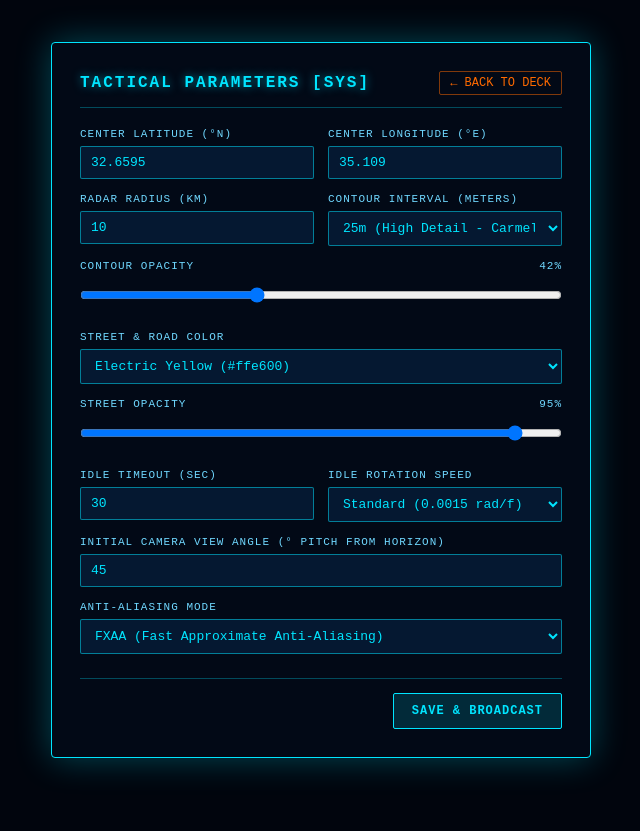
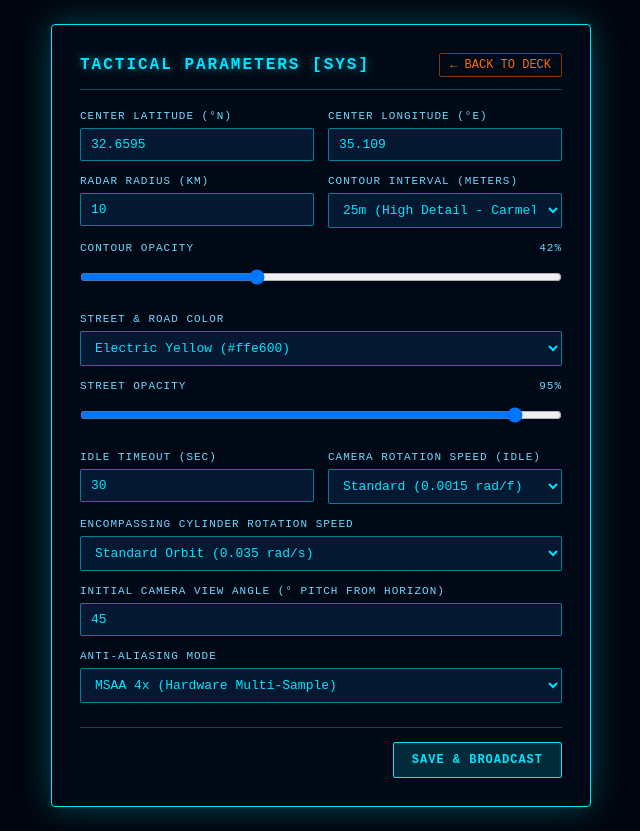
Before and after one commit to UFOslava/telemetry-deck, a FastAPI app: page /settings in a window 1280 px wide. Shown: the whole page, without its empty margins (319-959 px from the left). Before the commit the page ends 774 px from the top, so only its background shows below. Run offline with FastAPI, Linux system fonts and the light colour scheme.

Commit message:
feat: separate camera and encompassing cylinder rotation speed controls

```diff
--- a/backend/app/main.py
+++ b/backend/app/main.py
@@ -59,6 +59,8 @@ SETTINGS_DEFAULTS = {
     "roadOpacity": 0.95,
     "idleTimeoutMs": 30000,
     "idleRotationSpeed": 0.0015,
+    "cameraRotationSpeed": 0.0015,
+    "cylinderRotationSpeed": 0.035,
     "initialCameraPitch": 58.0,
     "aaMode": "fxaa",
 }
--- a/backend/app/templates/settings.html
+++ b/backend/app/templates/settings.html
@@ -181,14 +181,27 @@
           <input type="number" step="5" min="5" id="cfg-idle-timeout" required />
         </div>
         <div class="form-group">
-          <label>Idle Rotation Speed</label>
-          <select id="cfg-idle-speed">
-            <option value="0.001">Subtle (0.001 rad/f)</option>
-            <option value="0.0015">Standard (0.0015 rad/f)</option>
+          <label>Camera Rotation Speed (Idle)</label>
+          <select id="cfg-camera-speed">
+            <option value="0.0008">Subtle (0.0008 rad/f)</option>
+            <option value="0.0015" selected>Standard (0.0015 rad/f)</option>
             <option value="0.003">Dynamic (0.003 rad/f)</option>
-            <option value="0">Locked (No Rotation)</option>
+            <option value="0.005">Fast (0.005 rad/f)</option>
+            <option value="0">Locked (Static on Map)</option>
           </select>
         </div>
+      </div>
+
+      <div class="form-group">
+        <label>Encompassing Cylinder Rotation Speed</label>
+        <select id="cfg-cylinder-speed">
+          <option value="0.015">Slow Orbit (0.015 rad/s)</option>
+          <option value="0.035" selected>Standard Orbit (0.035 rad/s)</option>
+          <option value="0.070">Dynamic Orbit (0.070 rad/s)</option>
+          <option value="0.120">Rapid Orbit (0.120 rad/s)</option>
+          <option value="0">Locked (Static on Map)</option>
+          <option value="-0.035">Reverse Orbit (-0.035 rad/s)</option>
+        </select>
       </div>
 
       <div class="form-group">
@@ -235,7 +248,9 @@
         document.getElementById('cfg-road-op').value = Math.round(data.roadOpacity * 100);
         roadVal.textContent = `${Math.round(data.roadOpacity * 100)}%`;
         document.getElementById('cfg-idle-timeout').value = Math.round(data.idleTimeoutMs / 1000);
-        document.getElementById('cfg-idle-speed').value = String(data.idleRotationSpeed);
+        const camSpeed = data.cameraRotationSpeed !== undefined ? data.cameraRotationSpeed : data.idleRotationSpeed;
+        if (camSpeed !== undefined) document.getElementById('cfg-camera-speed').value = String(camSpeed);
+        if (data.cylinderRotationSpeed !== undefined) document.getElementById('cfg-cylinder-speed').value = String(data.cylinderRotationSpeed);
         document.getElementById('cfg-camera-pitch').value = data.initialCameraPitch !== undefined ? data.initialCameraPitch : 58;
         if (data.aaMode) document.getElementById('cfg-aa-mode').value = data.aaMode;
       } catch (err) {
@@ -247,6 +262,8 @@
       e.preventDefault();
       const statusEl = document.getElementById('status-msg');
       statusEl.textContent = 'Saving...';
+      const camSpeedVal = parseFloat(document.getElementById('cfg-camera-speed').value);
+      const cylSpeedVal = parseFloat(document.getElementById('cfg-cylinder-speed').value);
       const payload = {
         centerLat: parseFloat(document.getElementById('cfg-lat').value),
         centerLon: parseFloat(document.getElementById('cfg-lon').value),
@@ -256,7 +273,9 @@
         roadColor: parseInt(document.getElementById('cfg-road-color').value, 10),
         roadOpacity: parseInt(roadSlider.value, 10) / 100,
         idleTimeoutMs: parseInt(document.getElementById('cfg-idle-timeout').value, 10) * 1000,
-        idleRotationSpeed: parseFloat(document.getElementById('cfg-idle-speed').value),
+        cameraRotationSpeed: camSpeedVal,
+        idleRotationSpeed: camSpeedVal,
+        cylinderRotationSpeed: cylSpeedVal,
         initialCameraPitch: parseFloat(document.getElementById('cfg-camera-pitch').value),
         aaMode: document.getElementById('cfg-aa-mode').value,
       };
--- a/config/settings.json
+++ b/config/settings.json
@@ -8,6 +8,8 @@
   "roadOpacity": 0.95,
   "idleTimeoutMs": 30000,
   "idleRotationSpeed": 0.0015,
+  "cameraRotationSpeed": 0.0015,
+  "cylinderRotationSpeed": 0.035,
   "initialCameraPitch": 45,
-  "aaMode": "fxaa"
+  "aaMode": "msaa"
 }
--- a/frontend/src/main.js
+++ b/frontend/src/main.js
@@ -29,6 +29,8 @@ const DEFAULT_CONFIG = {
   roadOpacity: 0.95,
   idleTimeoutMs: 30000,
   idleRotationSpeed: 0.0015,
+  cameraRotationSpeed: 0.0015,
+  cylinderRotationSpeed: 0.035,
   initialCameraPitch: 58.0,
   aaMode: 'fxaa'
 };
@@ -70,7 +72,8 @@ scene.background = new THREE.Color(0x01050d);
 
 const camera = setupCamera(window.innerWidth, window.innerHeight);
 const cameraController = new CameraController(camera, renderer.domElement, {
-  idleRotationSpeed: currentConfig.idleRotationSpeed,
+  cameraRotationSpeed: currentConfig.cameraRotationSpeed !== undefined ? currentConfig.cameraRotationSpeed : currentConfig.idleRotationSpeed,
+  idleRotationSpeed: currentConfig.cameraRotationSpeed !== undefined ? currentConfig.cameraRotationSpeed : currentConfig.idleRotationSpeed,
   idleTimeoutMs: currentConfig.idleTimeoutMs,
   distance: currentConfig.radiusKm * 1.95,
   pitch: ((currentConfig.initialCameraPitch !== undefined ? currentConfig.initialCameraPitch : 58) * Math.PI) / 180
--- a/frontend/src/scene/camera.js
+++ b/frontend/src/scene/camera.js
@@ -6,7 +6,7 @@ export class CameraController {
     this.domElement = domElement;
 
     // Config options
-    this.idleRotationSpeed = options.idleRotationSpeed || 0.0015; // rad per frame
+    this.idleRotationSpeed = options.cameraRotationSpeed !== undefined ? options.cameraRotationSpeed : (options.idleRotationSpeed !== undefined ? options.idleRotationSpeed : 0.0015); // rad per frame
     this.idleTimeoutMs = options.idleTimeoutMs || 30000;          // 30 seconds
     this.pitch = options.pitch || (60 * Math.PI / 180);           // 60 degrees
     this.distance = options.distance || 19.5;                     // Tactical distance for 10km radius
--- a/frontend/src/scene/encompassing_cylinder.js
+++ b/frontend/src/scene/encompassing_cylinder.js
@@ -34,7 +34,7 @@ export class EncompassingCylinderHUD {
     this.barHeight = 2.1; // km (was 0.52)
     this.baseY = 2.3;     // km (was 1.15)
 
-    this.spinSpeed = 0.035; // rad per second - steady independent spin around map
+    this.spinSpeed = this.config.cylinderRotationSpeed !== undefined ? this.config.cylinderRotationSpeed : 0.035; // rad per second - steady independent spin around map
     this.rotationAngle = 0;
 
     this.group = new THREE.Group();
```
Also changed, not shown: backend/tests/test_api.py (+2 -0 lines).
